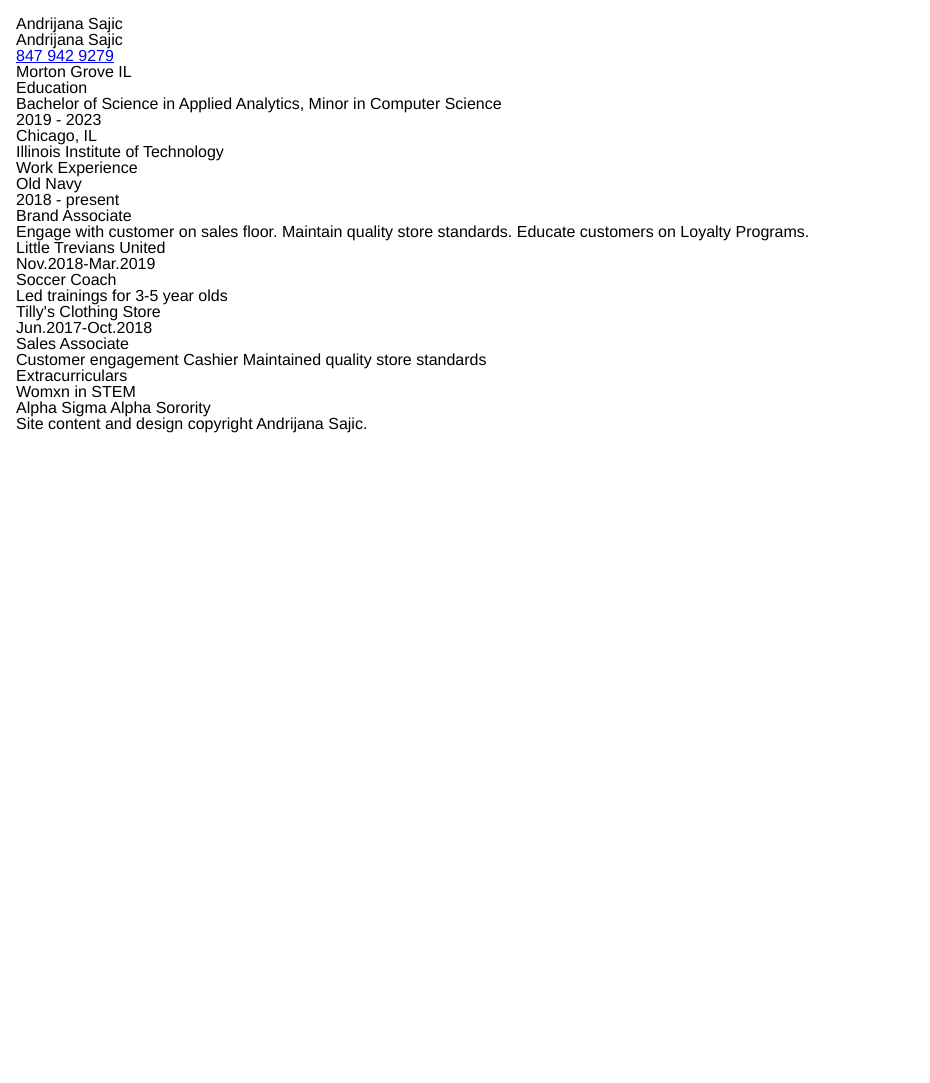
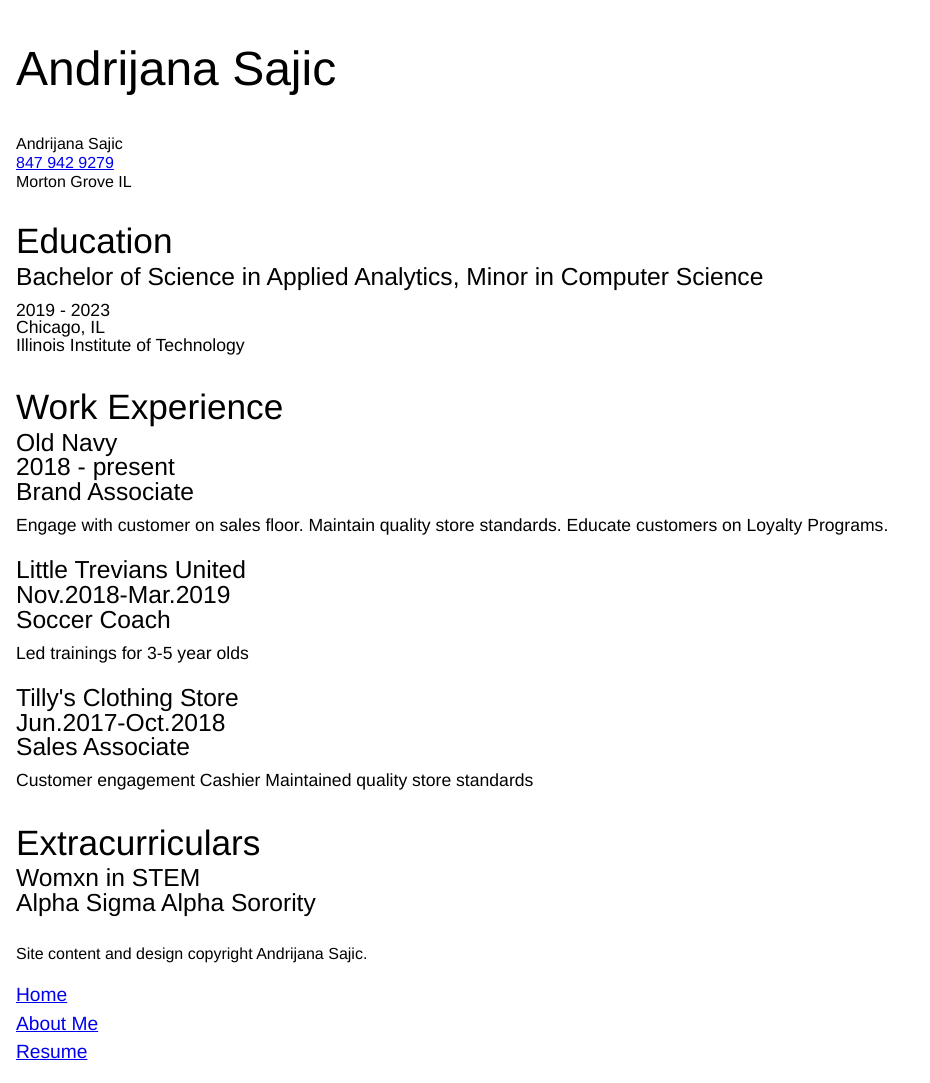
Before and after one commit to asajic/mywebsite, a plain HTML site: page resume/index.html in a window 1280 px wide. Shown: the whole page, without its empty margins (0-930 px from the left). Before the commit the page ends 800 px from the top, so only its background shows below. Drawn offline with Linux system fonts and the light colour scheme.

Commit message:
Edit resume HTML to make CSS easier and Add typographic CSS to resume page

```diff
--- a/css/screen.css
+++ b/css/screen.css
@@ -15,3 +15,49 @@ html {
   padding-right: 16px;
   padding-bottom: 16px;
 }
+
+#header{
+  font-size: 3em;
+  line-height: 2.2em;
+  padding-bottom: .25em;
+}
+
+.h-card {
+  font-size: 1em;
+  line-height: 1.2em;
+  padding-bottom: 2em;
+}
+
+#education,
+#work-experience,
+#extracurriculars {
+  font-size: 2.2em;
+  line-height: 1em;
+  padding-bottom: .5em;
+}
+
+.studies,
+.companyname-date-jobtitle1,
+.companyname-date-jobtitle2,
+.companyname-date-jobtitle3,
+.extracurricular-name {
+  padding-top: .25em;
+  font-size: .7em;
+  line-height: 1em;
+  padding-bottom: .5em;
+}
+
+.date-location-duration,
+.role1,
+.role2,
+.role3 {
+  font-size: .5em;
+  line-height: 1em;
+  padding-bottom: 1em;
+}
+
+#navigation {
+  padding-top: 1em;
+  font-size: 1.2em;
+  line-height: 1.5em;
+}
--- a/resume/index.html
+++ b/resume/index.html
@@ -46,32 +46,32 @@
 
       <section id="work-experience">
         <h3>Work Experience</h3>
-        <ul class="companyname-date-jobtitle">
+        <ul class="companyname-date-jobtitle1">
           <li>Old Navy</li>
           <li>2018 - present</li>
           <li>Brand Associate</li>
         </ul>
-        <p class="role">
+        <p class="role1">
           Engage with customer on sales floor.
           Maintain quality store standards.
           Educate customers on Loyalty Programs.
         </p>
 
-        <ul class="companyname-date-jobtitle">
+        <ul class="companyname-date-jobtitle2">
           <li>Little Trevians United</li>
           <li>Nov.2018-Mar.2019</li>
           <li>Soccer Coach</li>
         </ul>
-        <p class="role">
+        <p class="role2">
           Led trainings for 3-5 year olds
         </p>
 
-        <ul class="companyname-date-jobtitle">
+        <ul class="companyname-date-jobtitle3">
           <li>Tilly's Clothing Store</li>
           <li>Jun.2017-Oct.2018</li>
           <li>Sales Associate</li>
         </ul>
-        <p class="role">
+        <p class="role3">
           Customer engagement
           Cashier
           Maintained quality store standards
@@ -80,14 +80,34 @@
 
       <section id="extracurriculars">
       <h3>Extracurriculars</h3>
-      <ul>
+      <ul class="extracurricular-name">
         <li>Womxn in STEM</li>
         <li>Alpha Sigma Alpha Sorority</li>
       </ul>
     </section>
+
     </main>
     <footer id="footer">
       <p>Site content and design copyright Andrijana Sajic.</p>
     </footer>
+    <nav id="navigation">
+      <ul>
+        <li>
+          <a href="home/">
+            Home
+          </a>
+        </li>
+        <li>
+          <a href="about/">
+            About Me
+          </a>
+        </li>
+      <li>
+          <a href="resume/">
+              Resume
+          </a>
+        </li>
+      </ul>
+    </nav>
   </body>
 </html>
```
